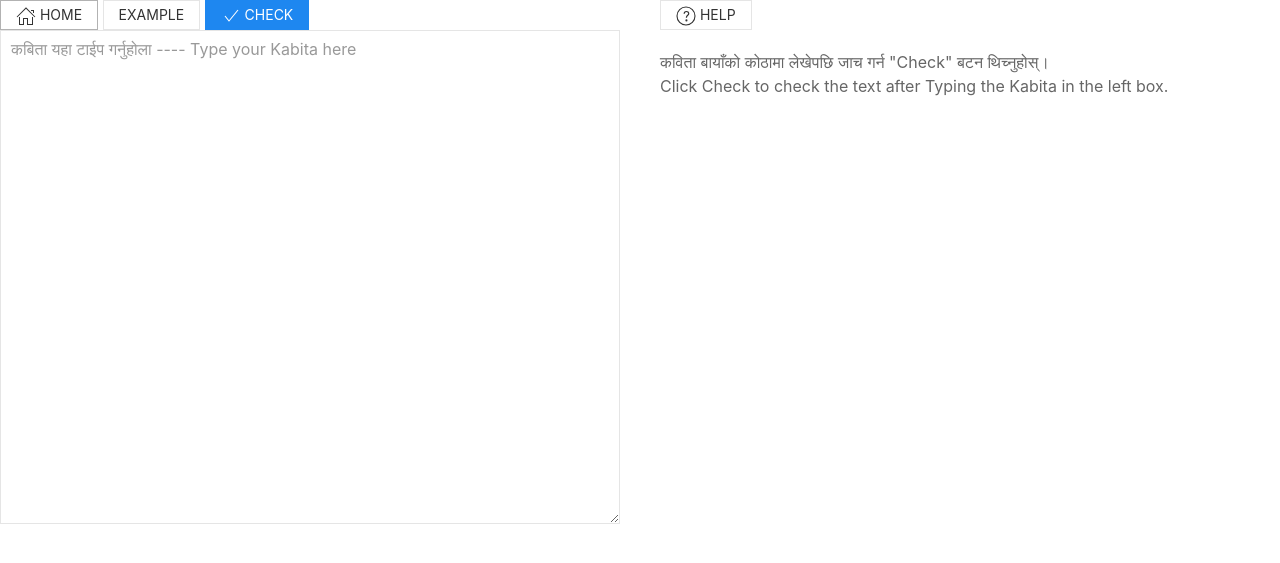
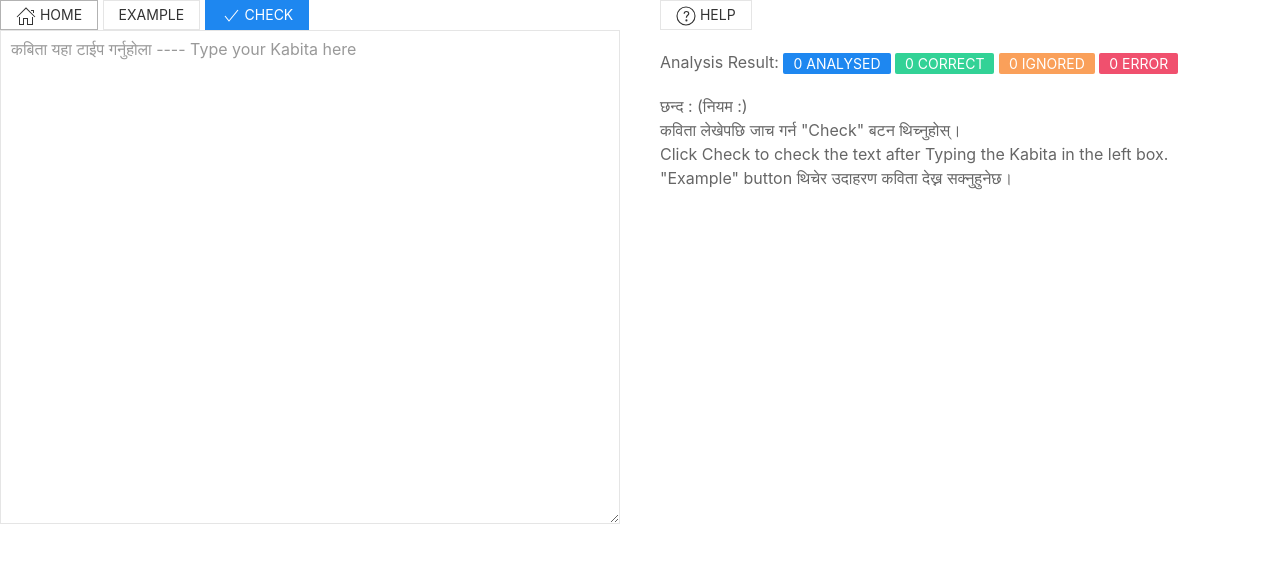
Before and after one commit to Atreyagaurav/kabita-check, a Flask app: page /kabita_interactive in a window 1280 px wide. Shown: the top 563 px of the page. Run offline with Flask 2, Linux system fonts and the light colour scheme; some libraries are stand-ins or nearby versions.

Commit message:
Added information about analysis
* JSON output from api not just html
* interactive.html modified for new api

```diff
--- a/app/main.py
+++ b/app/main.py
@@ -14,7 +14,8 @@
 @app.route('/check', methods=['POST'])
 def check():
     data = flask.request.json
-    return compare.analysis(data['text'].split('\n'))
+    analysis = compare.analysis(data['text'].split('\n'))
+    return flask.jsonify(analysis)
 
 
 @app.route('/kabita_interactive')
--- a/app/static/interactive.js
+++ b/app/static/interactive.js
@@ -11,8 +11,14 @@
 	    'Content-Type': 'application/json;charset=utf-8'
 	},
 	body: JSON.stringify(data)
-    }).then(res => {return res.text()}).then( data => {
+    }).then(res => {return res.json()}).then( data => {
 	console.log("Request complete! response:", data);
-	document.getElementById('kabita-response').innerHTML = data;
+	document.getElementById('lines-analysed').innerHTML = data["total"];
+	document.getElementById('lines-correct').innerHTML = data["correct"];
+	document.getElementById('lines-error').innerHTML = data["wrong"];
+	document.getElementById('lines-ignored').innerHTML = data["ignored"];
+	document.getElementById('chanda-name').innerHTML = data["chanda_name"];
+	document.getElementById('chanda-rule').innerHTML = data["chanda_rule"];
+	document.getElementById('kabita-response').innerHTML = data["html"];
     })
 }
--- a/app/templates/comparision.html
+++ b/app/templates/comparision.html
@@ -1,9 +1,6 @@
 <html>
     <head><title>Chanda Analysis {{title}}</title></head>
     <body>
-	छन्द नाम : {{chanda_name}} <br />
-	छन्द नियम : {{chanda_rule}} <br />
-	<br />
 	<div id="rendered-analysis" class="uk-card uk-card-default uk-card-body">
             {% for line in lines %}
 	    {{line}} <br />
--- a/app/templates/interactive.html
+++ b/app/templates/interactive.html
@@ -47,11 +47,20 @@
 				जाँच सब्दको गर्ने बोलीको नगर्ने भएकोले उदाहरणमा देखाएको जस्तो कहिलेकाही सहीलाई गलत देखाउन सक्छ, त्यस्तो बेलाको लागि माफी चाहन्छु। </p>
 			</div>
 		    </div>
-
+		    Analysis Result:
+		    <span class="uk-label"><span id="lines-analysed">0</span> analysed</span>
+		    <span class="uk-label uk-label-success"><span id="lines-correct">0</span> correct</span>
+		    <span class="uk-label uk-label-warning"><span id="lines-ignored">0</span> ignored</span>
+		    <span class="uk-label uk-label-danger"><span id="lines-error">0</span> error</span>
 		</p>
+		<div id="response-header">
+		    छन्द : <span id="chanda-name"></span> (नियम :<span id="chanda-rule"></span>)
+		</div>
 		<div id="kabita-response">
-		    कविता बायाँको कोठामा लेखेपछि जाच गर्न "Check" बटन थिच्नुहोस्। <br />
+		    कविता लेखेपछि जाच गर्न "Check" बटन थिच्नुहोस्। <br />
 		    Click Check to check the text after Typing the Kabita in the left box.
+		    <br />
+		    "Example" button थिचेर उदाहरण कविता देख्न सक्नुहुनेछ।
 		</div>
 	    </div>
 	</div>
```
Also changed, not shown: app/compare.py (+14 -8 lines).
